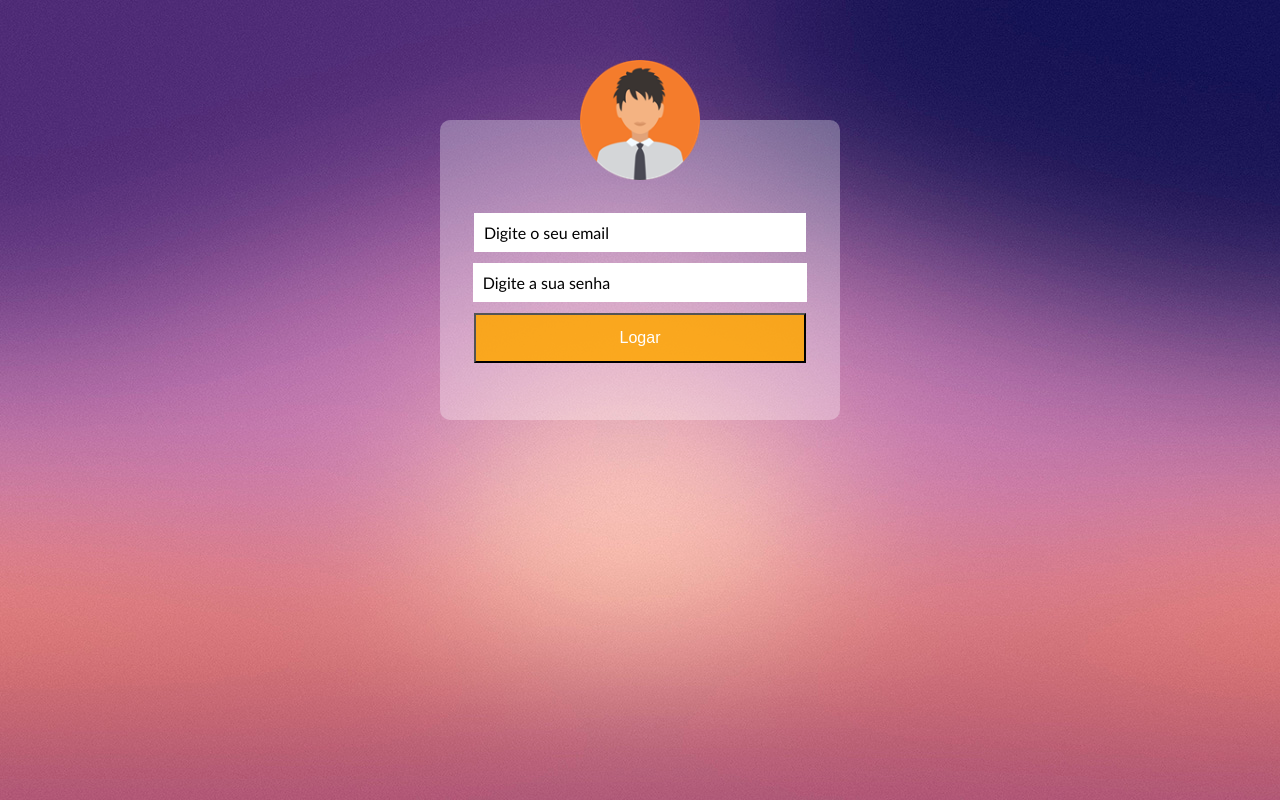
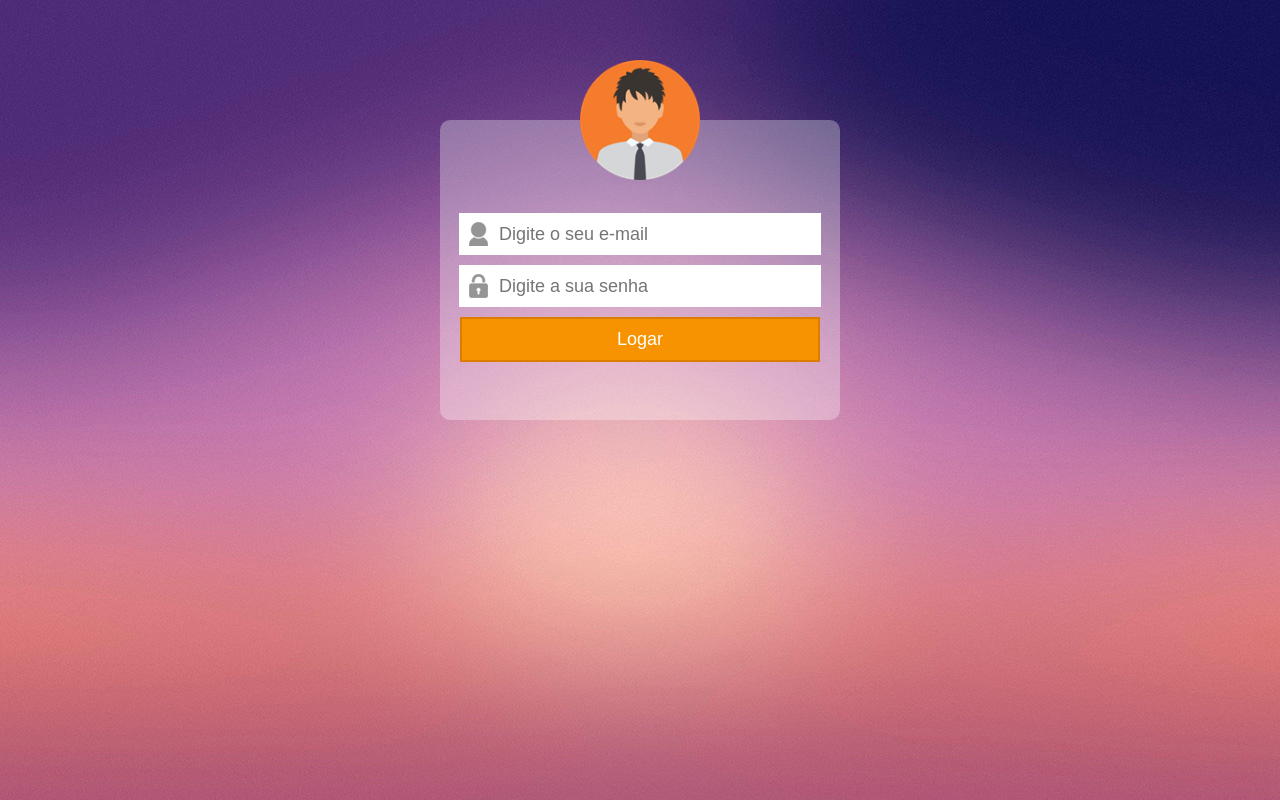
Before and after one commit to eduardosousaa/curso-udemy, a plain HTML site: page exercicios/css-avancado/ex008-formularios2/index.html in a window 1280 px wide. Drawn offline with Linux system fonts and the light colour scheme.

```diff
--- a/exercicios/css-avancado/ex008-formularios2/css/style.css
+++ b/exercicios/css-avancado/ex008-formularios2/css/style.css
@@ -1,7 +1,7 @@
 /* Estilizando formulários - Parte 2 */
 body {
     font-family: 'Trebuchet MS', Helvetica, sans-serif;
-    background: #643d87 url('../imagens/fundo.jpg') no-repeat top center;
+    background: #643d87 url(../imagens/fundo.jpg) no-repeat top center;
 }
 
 #container {
@@ -24,34 +24,32 @@
 }
 
 
-.icone-usuario {
-    background-color: white;
-    padding: 10px;
-    text-align: center;
+input {
+    height: 40px;
+    width: 80%;
+    font-size: 18px;
+    margin-bottom: 10px;
+    background-color: #fff;
+    padding-left: 40px;
+    border: none;
+    background-repeat: no-repeat;
+    background-position: 10px;
 }
 
-.icone-cadeado {
-    background-color: white;
-    padding: 10px;
-    text-align: center;
+input.email {
+    background-image: url(../imagens/icone-usuario.png);
 }
 
-#email, #senha {
-    border: 1px solid white;
+input.senha {
+    background-image: url(../imagens/icone-cadeado.png);
 }
 
-label {
-    cursor: pointer;
+input.submit {
+    color: #fff;
+	background-color: #f79300;
+	border: 2px solid #db7d00;
+	padding: 5px 20px;
+	height: 45px;
+	width: 90%;
+
 }
-
-#primeiro {
-    margin: 10px auto;
-}
-
-button {
-    background-color: rgba(255, 166, 0, 0.852);
-    width: 83%;
-    height: 50px;
-    color: white;
-    font-size: 1em;
-}
--- a/exercicios/css-avancado/ex008-formularios2/index.html
+++ b/exercicios/css-avancado/ex008-formularios2/index.html
@@ -8,35 +8,24 @@
     <link rel="stylesheet" href="css/style.css">
 </head>
 <body>
+
     <div id="container">
 
         <img src="imagens/perfil.png" alt="perfil">
 
-        <div id="primeiro">
-            <!--<img class="usuario" src="imagens/icone-usuario.png" alt="icone">-->
-            <label for="email" class="icone-usuario">
-                Digite o seu email <input type="text" name="email" id="email">
-            </label>
+        <form>
+            <div>
+                <input class="email" type="text" name="email" id="email" placeholder="Digite o seu e-mail">
+            </div>
 
-        </div>
+            <div>
+                <input class="senha" type="text" name="senha" id="senha" placeholder="Digite a sua senha">
+            </div>
 
-        <br>
-
-        <div >
-            <!--<img class="icone" src="imagens/icone-cadeado.png" alt="cadeado">-->
-            <label for="senha" class="icone-cadeado">
-                Digite a sua senha <input type="text" name="senha" id="senha">
-            </label>
-
-        </div>
-
-        <br>
-
-        <div>
-            <label for="logar">
-                <button>Logar</button>
-            </label>
-        </div>
+            <div>
+                <input class="submit" type="submit" value="Logar">
+            </div>
+        </form>
 
     </div>
 </body>
```
Also changed, not shown: exercicios/css-avancado/ex009-imagens-arredondadas/css/style.css (added, +36 -0 lines), exercicios/css-avancado/ex009-imagens-arredondadas/index.html (added, +19 -0 lines), exercicios/css-avancado/ex009-imagens-arredondadas/imagens/._baixo.png (added), exercicios/css-avancado/ex009-imagens-arredondadas/imagens/._baixo2.png (added), exercicios/css-avancado/ex009-imagens-arredondadas/imagens/._fundo-arredondamento.png (added), exercicios/css-avancado/ex009-imagens-arredondadas/imagens/._topo.png (added), exercicios/css-avancado/ex009-imagens-arredondadas/imagens/._topo2.png (added), exercicios/css-avancado/ex009-imagens-arredondadas/imagens/baixo.png (added), exercicios/css-avancado/ex009-imagens-arredondadas/imagens/baixo2.png (added), exercicios/css-avancado/ex009-imagens-arredondadas/imagens/fundo-arredondamento.png (added), exercicios/css-avancado/ex009-imagens-arredondadas/imagens/topo.png (added), exercicios/css-avancado/ex009-imagens-arredondadas/imagens/topo2.png (added).
